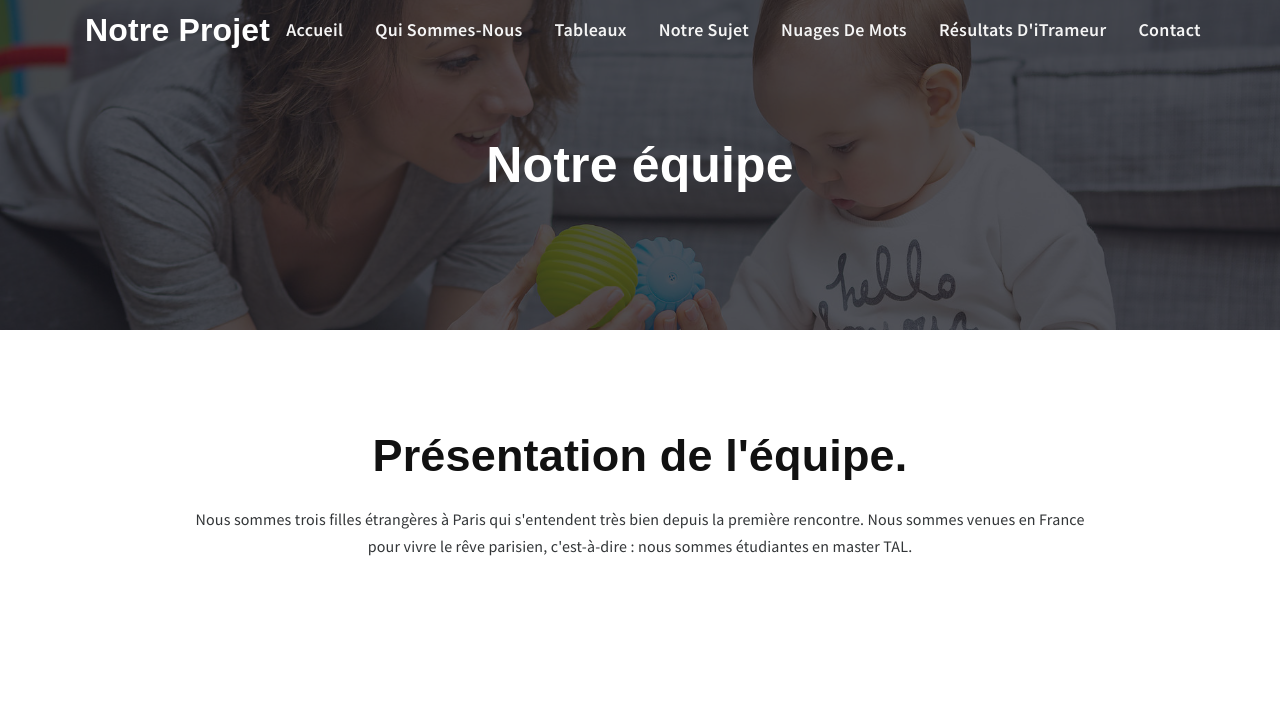
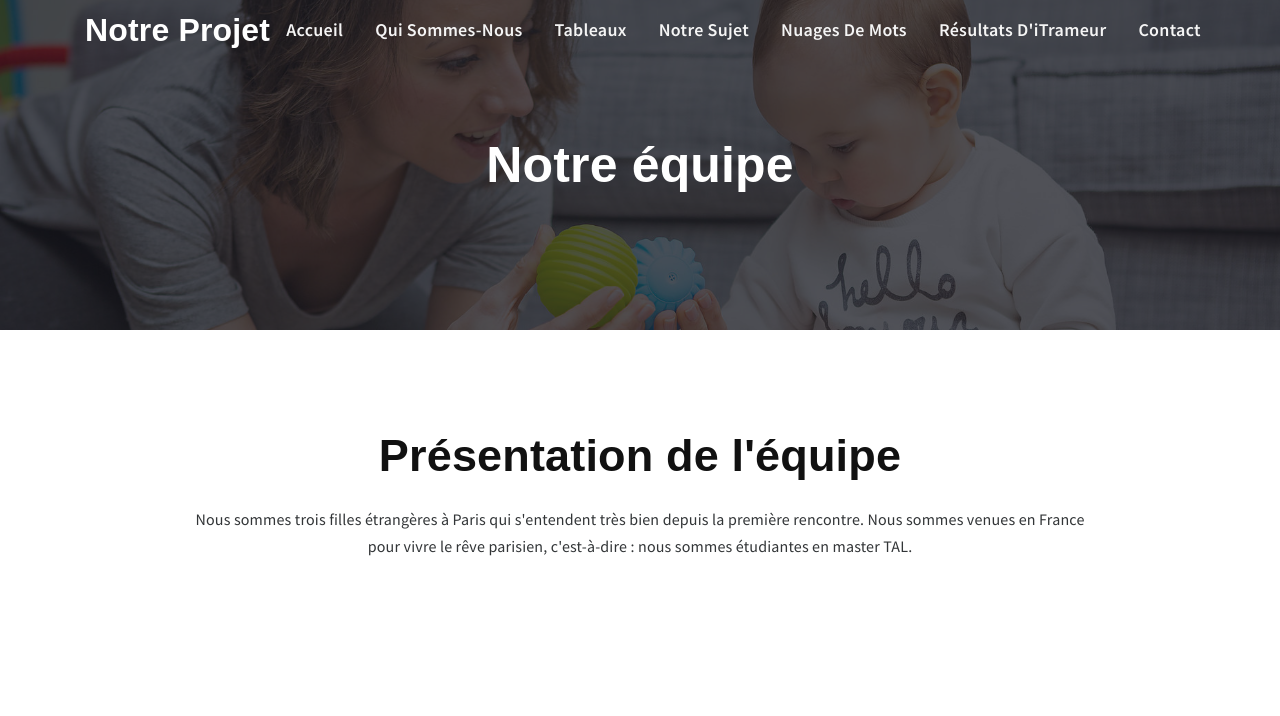
Before and after one commit to AlinaMV/Adoption, a plain HTML site: page about.html in a window 1280 px wide. Shown: the part 84-800 px from the top of the page. Drawn offline with nearby package versions, Linux system fonts and the light colour scheme; some packages are replaced by stand-ins of ours; a web font is replaced by a local one.

Commit message:
petits details

```diff
--- a/about.html
+++ b/about.html
@@ -133,7 +133,7 @@
    <div class="container">
       <div class="columns is-multiline is-justify-content-center">
          <div class="column is-10-widescreen is-11-desktop has-text-centered">
-            <h1 >Présentation de l'équipe.</h1>
+            <h1 >Présentation de l'équipe</h1>
             <p class=" mt-5 has-text-weight-normal">Nous sommes trois filles étrangères à Paris qui s'entendent très bien depuis la première rencontre.
 Nous sommes venues en France pour vivre le rêve parisien, c'est-à-dire : nous sommes étudiantes en master TAL.</p>
          </div>
```
